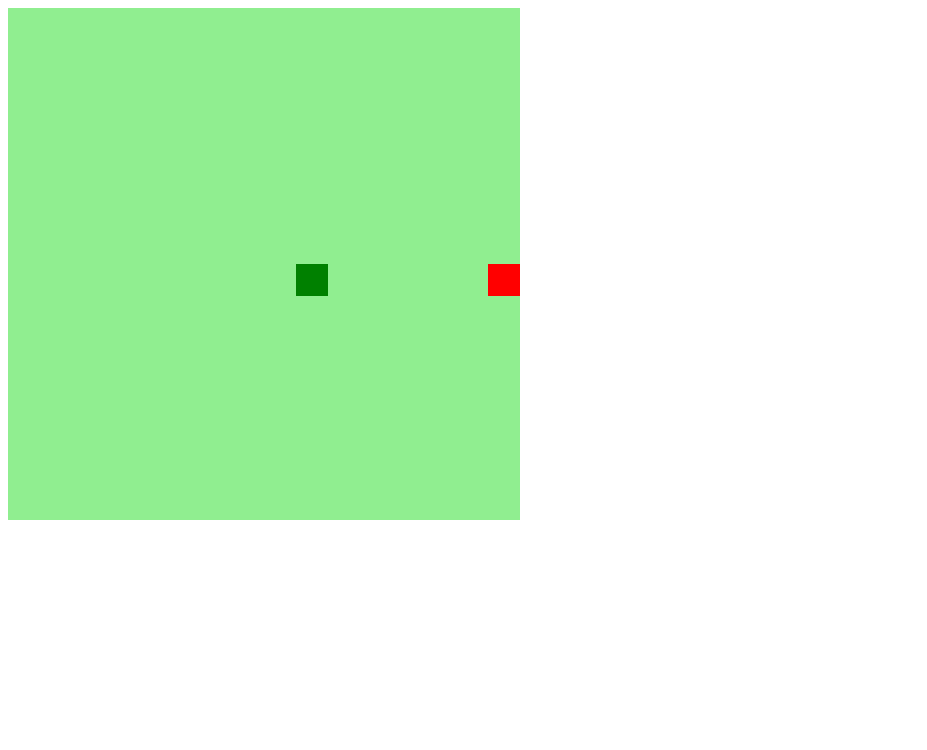
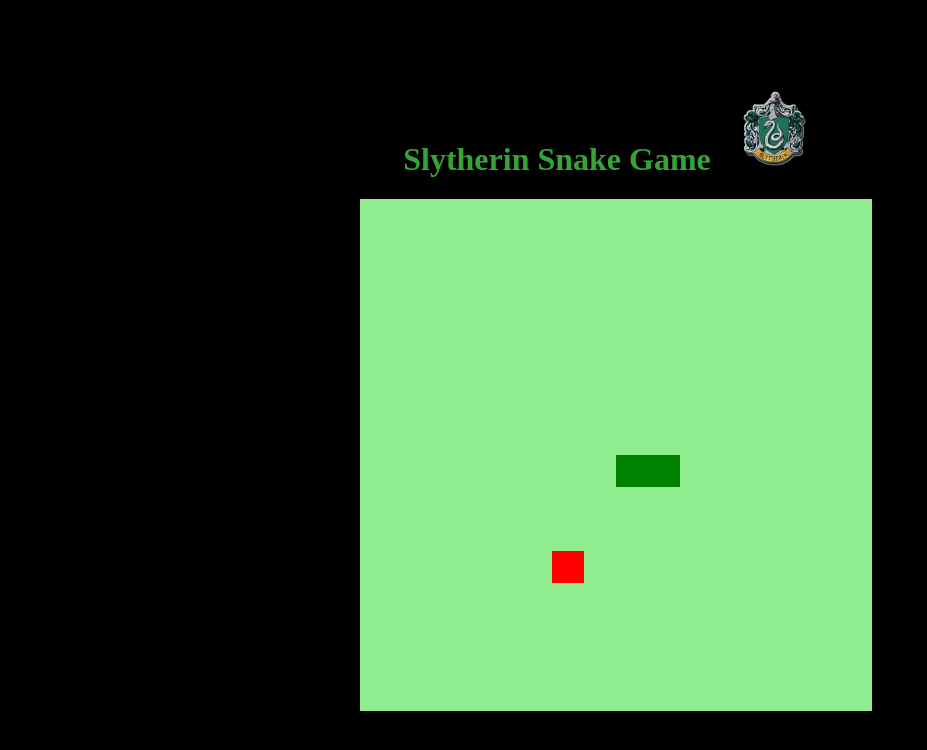
Before and after one commit to vicbarkfeld/jogo-da-cobrinha, a plain HTML site: page index.html in a window 1280 px wide. Shown: the whole page, without its empty margins (0-927 px from the left). Drawn offline with Linux system fonts and the light colour scheme.

Commit message:
custumização

```diff
--- a/css/style.css
+++ b/css/style.css
@@ -0,0 +1,14 @@
+body{
+    height: 95vh;
+    width: 95vw;
+    display: flex;
+    flex-direction: column;
+    justify-content: center;
+    align-items: center;
+    background-color: #000000;
+    color: rgb(52, 165, 52);
+}
+
+.brasao {
+    width: 110px;
+}
--- a/index.html
+++ b/index.html
@@ -6,9 +6,12 @@
     <meta name="viewport" content="width=device-width, initial-scale=1.0">
     <link rel="stylesheet" href="css/style.css">
     <script defer src="js/index.js"></script>
-    <title>Document</title>
+    <title>Slytherin Snake Game</title>
 </head>
 <body>
+    <h1>Slytherin Snake Game
+        <img class="brasao" src="assets/png-transparent-harry-potter-slytherin-symbol-slytherin-house-hogwarts-harry-potter-gryffindor-ravenclaw-house-harry-potter-emblem-logo-color.png" alt="">
+    </h1>
     <canvas id="snake" width="512" height="512"></canvas>
 </body>
 </html>
--- a/js/index.js
+++ b/js/index.js
@@ -1,48 +1,57 @@
-let canvas = document.getElementById("snake");
-let context = canvas.getContext("2d");
+let canvas = document.getElementById("snake"); //criar elemento que irá rodar o jogo
+let context = canvas.getContext("2d"); //....
 let box = 32;
-let snake = [];
-snake[0] = {
+let snake = []; //criar cobrinha como lista, já que ela vai ser uma série de coordenadas, que quando pintadas, criam os quadradinhos
+snake[0] ={
     x: 8 * box,
     y: 8 * box
 }
 let direction = "right";
-let food = {
+let food ={
     x: Math.floor(Math.random() * 15 + 1) * box,
     y: Math.floor(Math.random() * 15 + 1) * box
 }
 
-function criarBG() {
+function criarBG(){
     context.fillStyle = "lightgreen";
-    context.fillRect(0, 0, 16 * box, 16 * box);
+    context.fillRect(0, 0, 16*box, 16*box); //desenha o retângulo usando x e y e a largura e altura setadas
 }
 
-function criarCobrinha(){
-    for(i=0; i < snake.length; i++){
+function criarCobrinha (){
+    for(i = 0; i < snake.length; i++){
         context.fillStyle = "green";
         context.fillRect(snake[i].x, snake[i].y, box, box);
     }
 }
 
-function drawFood(){
+function drawFood (){
     context.fillStyle = "red";
-    context.fillRect(food.x, food.y, box, box)
+    context.fillRect(food.x, food.y, box, box);
 }
+
+//quando um evento acontece, detecta e chama uma função
 document.addEventListener('keydown', update);
 
-function update (event){
-    if(event.keyCode == 37 && direction != "right") direction = "left";
-    if(event.keyCode == 38 && direction != "down") direction = "up";
-    if(event.keyCode == 39 && direction != "left") direction = "right";
-    if(event.keyCode == 40 && direction != "up") direction = "down";
-
+function update(event){
+    if(event.keyCode == 37 && direction != 'right') direction = 'left';
+    if(event.keyCode == 38 && direction != 'down') direction = 'up';
+    if(event.keyCode == 39 && direction != 'left') direction = 'right';
+    if(event.keyCode == 40 && direction != 'up') direction = 'down';
 }
 
 function iniciarJogo(){
-    if(snake[0].x > 15 * box && direction == "right") snake[0].x =0;
-    if(snake[0].x < 0 && direction == "left") snake[0].x= 16 * box;
-    if(snake[0].y > 15 * box && direction == "down") snake[0].y = 0;
-    if(snake[0].y < 0 && direction == "up") snake[0].y = 16 * box;
+
+    if(snake[0].x > 15*box && direction == "right") snake[0].x = 0;
+    if(snake[0].x < 0 && direction == 'left') snake[0].x = 16 * box;
+    if(snake[0].y > 15*box && direction == "down") snake[0].y = 0;
+    if(snake[0].y < 0 && direction == 'up') snake[0].y = 16 * box;
+
+    for(i = 1; i < snake.length; i++){
+        if(snake[0].x == snake[i].x && snake[0].y == snake[i].y){
+            clearInterval(jogo);
+            alert('Game Over :(');
+        }
+    }
 
     criarBG();
     criarCobrinha();
@@ -53,17 +62,22 @@ function iniciarJogo(){
 
     if(direction == "right") snakeX += box;
     if(direction == "left") snakeX -= box;
-    if(direction == "up") snakeY -= box;
+    if (direction == "up") snakeY -= box;
     if(direction == "down") snakeY += box;
 
-    snake.pop();
+    if(snakeX != food.x || snakeY != food.y){
+        snake.pop(); //pop tira o último elemento da lista
+    }else{
+        food.x = Math.floor(Math.random() * 15 +1) * box;
+        food.y = Math.floor(Math.random() * 15 +1) * box;
+    }
 
-    let newHead = {
+    let newHead ={
         x: snakeX,
         y: snakeY
     }
 
-    snake.unshift(newHead);
+    snake.unshift(newHead); //método unshift adiciona como primeiro quadradinho da cobrinha
 }
 
 let jogo = setInterval(iniciarJogo, 100);
```
Also changed, not shown: assets/png-transparent-harry-potter-slytherin-symbol-slytherin-house-hogwarts-harry-potter-gryffindor-ravenclaw-house-harry-potter-emblem-logo-color.png (added).
